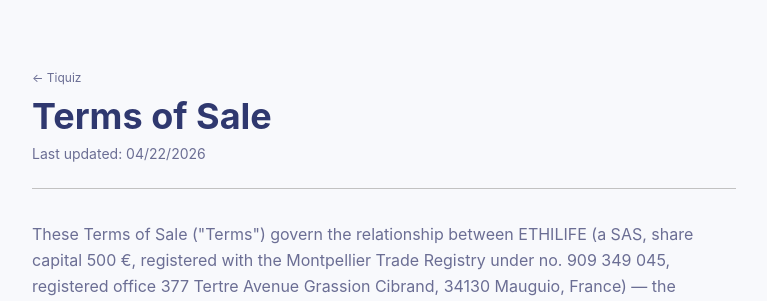
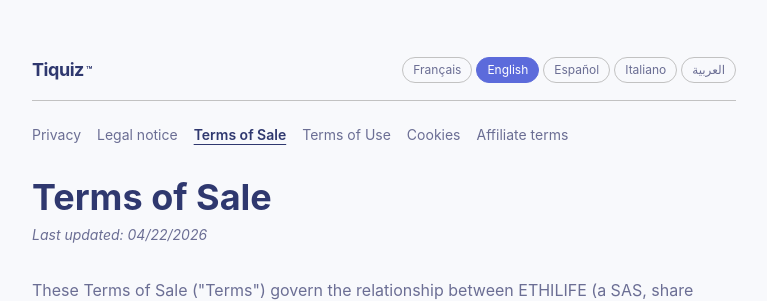
Before and after one commit to BenGOaff/tiquiz, a Next.js app: page /terms in a window 1280 px wide. Shown: the top 301 px of the page, without its empty margins (256-1023 px from the left). Built offline with nearby package versions, Linux system fonts and the light colour scheme; no server answers.

Commit message:
legal: language switcher + ?lang=XX support

```diff
--- a/app/affiliate/page.tsx
+++ b/app/affiliate/page.tsx
@@ -2,15 +2,26 @@
 import { getLocale } from "next-intl/server";
 import LegalPageView from "@/components/legal/LegalPageView";
 import { getLegalPage } from "@/lib/legal";
+import { SUPPORTED_LOCALES } from "@/i18n/config";
 
-export async function generateMetadata(): Promise<Metadata> {
-  const locale = await getLocale();
-  const page = getLegalPage("affiliate", locale);
+const SLUG = "affiliate" as const;
+
+type PageProps = { searchParams?: Promise<{ lang?: string }> };
+
+async function resolveLocale(searchParams?: Promise<{ lang?: string }>): Promise<string> {
+  const raw = (await searchParams)?.lang;
+  if (raw && (SUPPORTED_LOCALES as readonly string[]).includes(raw)) return raw;
+  return await getLocale();
+}
+
+export async function generateMetadata({ searchParams }: PageProps): Promise<Metadata> {
+  const locale = await resolveLocale(searchParams);
+  const page = getLegalPage(SLUG, locale);
   return { title: page.title, robots: { index: true, follow: true } };
 }
 
-export default async function AffiliatePage() {
-  const locale = await getLocale();
-  const page = getLegalPage("affiliate", locale);
-  return <LegalPageView page={page} locale={locale} />;
+export default async function LegalRoute({ searchParams }: PageProps) {
+  const locale = await resolveLocale(searchParams);
+  const page = getLegalPage(SLUG, locale);
+  return <LegalPageView page={page} locale={locale} activeSlug={SLUG} />;
 }
--- a/app/cookies/page.tsx
+++ b/app/cookies/page.tsx
@@ -2,15 +2,26 @@
 import { getLocale } from "next-intl/server";
 import LegalPageView from "@/components/legal/LegalPageView";
 import { getLegalPage } from "@/lib/legal";
+import { SUPPORTED_LOCALES } from "@/i18n/config";
 
-export async function generateMetadata(): Promise<Metadata> {
-  const locale = await getLocale();
-  const page = getLegalPage("cookies", locale);
+const SLUG = "cookies" as const;
+
+type PageProps = { searchParams?: Promise<{ lang?: string }> };
+
+async function resolveLocale(searchParams?: Promise<{ lang?: string }>): Promise<string> {
+  const raw = (await searchParams)?.lang;
+  if (raw && (SUPPORTED_LOCALES as readonly string[]).includes(raw)) return raw;
+  return await getLocale();
+}
+
+export async function generateMetadata({ searchParams }: PageProps): Promise<Metadata> {
+  const locale = await resolveLocale(searchParams);
+  const page = getLegalPage(SLUG, locale);
   return { title: page.title, robots: { index: true, follow: true } };
 }
 
-export default async function CookiesPage() {
-  const locale = await getLocale();
-  const page = getLegalPage("cookies", locale);
-  return <LegalPageView page={page} locale={locale} />;
+export default async function LegalRoute({ searchParams }: PageProps) {
+  const locale = await resolveLocale(searchParams);
+  const page = getLegalPage(SLUG, locale);
+  return <LegalPageView page={page} locale={locale} activeSlug={SLUG} />;
 }
--- a/app/legal/page.tsx
+++ b/app/legal/page.tsx
@@ -2,15 +2,26 @@
 import { getLocale } from "next-intl/server";
 import LegalPageView from "@/components/legal/LegalPageView";
 import { getLegalPage } from "@/lib/legal";
+import { SUPPORTED_LOCALES } from "@/i18n/config";
 
-export async function generateMetadata(): Promise<Metadata> {
-  const locale = await getLocale();
-  const page = getLegalPage("legal", locale);
+const SLUG = "legal" as const;
+
+type PageProps = { searchParams?: Promise<{ lang?: string }> };
+
+async function resolveLocale(searchParams?: Promise<{ lang?: string }>): Promise<string> {
+  const raw = (await searchParams)?.lang;
+  if (raw && (SUPPORTED_LOCALES as readonly string[]).includes(raw)) return raw;
+  return await getLocale();
+}
+
+export async function generateMetadata({ searchParams }: PageProps): Promise<Metadata> {
+  const locale = await resolveLocale(searchParams);
+  const page = getLegalPage(SLUG, locale);
   return { title: page.title, robots: { index: true, follow: true } };
 }
 
-export default async function LegalNoticePage() {
-  const locale = await getLocale();
-  const page = getLegalPage("legal", locale);
-  return <LegalPageView page={page} locale={locale} />;
+export default async function LegalRoute({ searchParams }: PageProps) {
+  const locale = await resolveLocale(searchParams);
+  const page = getLegalPage(SLUG, locale);
+  return <LegalPageView page={page} locale={locale} activeSlug={SLUG} />;
 }
--- a/app/privacy/page.tsx
+++ b/app/privacy/page.tsx
@@ -2,15 +2,26 @@
 import { getLocale } from "next-intl/server";
 import LegalPageView from "@/components/legal/LegalPageView";
 import { getLegalPage } from "@/lib/legal";
+import { SUPPORTED_LOCALES } from "@/i18n/config";
 
-export async function generateMetadata(): Promise<Metadata> {
-  const locale = await getLocale();
-  const page = getLegalPage("privacy", locale);
+const SLUG = "privacy" as const;
+
+type PageProps = { searchParams?: Promise<{ lang?: string }> };
+
+async function resolveLocale(searchParams?: Promise<{ lang?: string }>): Promise<string> {
+  const raw = (await searchParams)?.lang;
+  if (raw && (SUPPORTED_LOCALES as readonly string[]).includes(raw)) return raw;
+  return await getLocale();
+}
+
+export async function generateMetadata({ searchParams }: PageProps): Promise<Metadata> {
+  const locale = await resolveLocale(searchParams);
+  const page = getLegalPage(SLUG, locale);
   return { title: page.title, robots: { index: true, follow: true } };
 }
 
-export default async function PrivacyPage() {
-  const locale = await getLocale();
-  const page = getLegalPage("privacy", locale);
-  return <LegalPageView page={page} locale={locale} />;
+export default async function LegalRoute({ searchParams }: PageProps) {
+  const locale = await resolveLocale(searchParams);
+  const page = getLegalPage(SLUG, locale);
+  return <LegalPageView page={page} locale={locale} activeSlug={SLUG} />;
 }
--- a/app/terms-of-use/page.tsx
+++ b/app/terms-of-use/page.tsx
@@ -2,15 +2,26 @@
 import { getLocale } from "next-intl/server";
 import LegalPageView from "@/components/legal/LegalPageView";
 import { getLegalPage } from "@/lib/legal";
+import { SUPPORTED_LOCALES } from "@/i18n/config";
 
-export async function generateMetadata(): Promise<Metadata> {
-  const locale = await getLocale();
-  const page = getLegalPage("terms-of-use", locale);
+const SLUG = "terms-of-use" as const;
+
+type PageProps = { searchParams?: Promise<{ lang?: string }> };
+
+async function resolveLocale(searchParams?: Promise<{ lang?: string }>): Promise<string> {
+  const raw = (await searchParams)?.lang;
+  if (raw && (SUPPORTED_LOCALES as readonly string[]).includes(raw)) return raw;
+  return await getLocale();
+}
+
+export async function generateMetadata({ searchParams }: PageProps): Promise<Metadata> {
+  const locale = await resolveLocale(searchParams);
+  const page = getLegalPage(SLUG, locale);
   return { title: page.title, robots: { index: true, follow: true } };
 }
 
-export default async function TermsOfUsePage() {
-  const locale = await getLocale();
-  const page = getLegalPage("terms-of-use", locale);
-  return <LegalPageView page={page} locale={locale} />;
+export default async function LegalRoute({ searchParams }: PageProps) {
+  const locale = await resolveLocale(searchParams);
+  const page = getLegalPage(SLUG, locale);
+  return <LegalPageView page={page} locale={locale} activeSlug={SLUG} />;
 }
--- a/app/terms/page.tsx
+++ b/app/terms/page.tsx
@@ -2,15 +2,26 @@
 import { getLocale } from "next-intl/server";
 import LegalPageView from "@/components/legal/LegalPageView";
 import { getLegalPage } from "@/lib/legal";
+import { SUPPORTED_LOCALES } from "@/i18n/config";
 
-export async function generateMetadata(): Promise<Metadata> {
-  const locale = await getLocale();
-  const page = getLegalPage("terms", locale);
+const SLUG = "terms" as const;
+
+type PageProps = { searchParams?: Promise<{ lang?: string }> };
+
+async function resolveLocale(searchParams?: Promise<{ lang?: string }>): Promise<string> {
+  const raw = (await searchParams)?.lang;
+  if (raw && (SUPPORTED_LOCALES as readonly string[]).includes(raw)) return raw;
+  return await getLocale();
+}
+
+export async function generateMetadata({ searchParams }: PageProps): Promise<Metadata> {
+  const locale = await resolveLocale(searchParams);
+  const page = getLegalPage(SLUG, locale);
   return { title: page.title, robots: { index: true, follow: true } };
 }
 
-export default async function TermsPage() {
-  const locale = await getLocale();
-  const page = getLegalPage("terms", locale);
-  return <LegalPageView page={page} locale={locale} />;
+export default async function LegalRoute({ searchParams }: PageProps) {
+  const locale = await resolveLocale(searchParams);
+  const page = getLegalPage(SLUG, locale);
+  return <LegalPageView page={page} locale={locale} activeSlug={SLUG} />;
 }
--- /dev/null
+++ b/components/legal/LegalLocaleSwitcher.tsx
@@ -0,0 +1,44 @@
+"use client";
+
+// components/legal/LegalLocaleSwitcher.tsx
+// Renders the 5 supported locales as plain anchor tags on legal pages so
+// creators can share locale-specific links from their landing pages
+// (e.g. tiquiz.com/privacy?lang=en from an English sales page).
+
+import Link from "next/link";
+import { usePathname } from "next/navigation";
+
+const LABELS: Record<string, string> = {
+  fr: "Français",
+  en: "English",
+  es: "Español",
+  it: "Italiano",
+  ar: "العربية",
+};
+
+const ORDER = ["fr", "en", "es", "it", "ar"] as const;
+
+export default function LegalLocaleSwitcher({ current }: { current: string }) {
+  const pathname = usePathname();
+  return (
+    <nav aria-label="Language" className="flex flex-wrap gap-1">
+      {ORDER.map((l) => {
+        const active = l === current;
+        return (
+          <Link
+            key={l}
+            href={`${pathname}?lang=${l}`}
+            className={`text-xs px-2.5 py-1 rounded-full border transition-colors ${
+              active
+                ? "bg-primary text-primary-foreground border-primary"
+                : "border-border text-muted-foreground hover:text-foreground hover:border-foreground/30"
+            }`}
+            aria-current={active ? "page" : undefined}
+          >
+            {LABELS[l]}
+          </Link>
+        );
+      })}
+    </nav>
+  );
+}
--- a/components/legal/LegalPageView.tsx
+++ b/components/legal/LegalPageView.tsx
@@ -1,31 +1,67 @@
 import Link from "next/link";
 import type { LegalPage } from "@/lib/legal/types";
+import { LEGAL_SLUGS } from "@/lib/legal/types";
+import LegalLocaleSwitcher from "@/components/legal/LegalLocaleSwitcher";
 
 // Server component that renders a LegalPage dataset.
-// Keeps the markup minimal and screen-reader-friendly; relies on Tailwind
-// typography utilities so the page inherits the site's look & feel.
+// Includes a language switcher + sub-nav between legal pages so creators
+// can share locale-specific links from landing pages (?lang=en, ?lang=es…).
+
+const NAV_LABELS: Record<string, Record<(typeof LEGAL_SLUGS)[number], string>> = {
+  fr: { privacy: "Confidentialité", legal: "Mentions légales", terms: "CGV", "terms-of-use": "CGU", cookies: "Cookies", affiliate: "Affiliation" },
+  en: { privacy: "Privacy", legal: "Legal notice", terms: "Terms of Sale", "terms-of-use": "Terms of Use", cookies: "Cookies", affiliate: "Affiliate terms" },
+  es: { privacy: "Privacidad", legal: "Aviso legal", terms: "Condiciones de venta", "terms-of-use": "Condiciones de uso", cookies: "Cookies", affiliate: "Afiliación" },
+  it: { privacy: "Privacy", legal: "Note legali", terms: "Condizioni di vendita", "terms-of-use": "Condizioni d'uso", cookies: "Cookie", affiliate: "Affiliazione" },
+  ar: { privacy: "الخصوصية", legal: "إشعار قانوني", terms: "شروط البيع", "terms-of-use": "شروط الاستخدام", cookies: "ملفات تعريف الارتباط", affiliate: "برنامج الشركاء" },
+};
 
 export default function LegalPageView({
   page,
   locale,
+  activeSlug,
 }: {
   page: LegalPage;
   locale: string;
+  activeSlug: (typeof LEGAL_SLUGS)[number];
 }) {
   const dir = locale === "ar" ? "rtl" : "ltr";
+  const nav = NAV_LABELS[locale] ?? NAV_LABELS.en;
   return (
     <main dir={dir} className="min-h-screen bg-background text-foreground">
-      <div className="max-w-3xl mx-auto px-5 sm:px-8 py-10 sm:py-16 space-y-8">
-        <header className="space-y-2 border-b pb-6">
+      <div className="max-w-3xl mx-auto px-5 sm:px-8 py-8 sm:py-14 space-y-6">
+        <header className="flex flex-wrap items-center justify-between gap-3 border-b pb-4">
           <Link
             href="/"
-            className="text-xs text-muted-foreground hover:text-foreground transition-colors inline-block"
+            className="text-lg font-bold tracking-tight hover:opacity-80 transition-opacity"
           >
-            ← Tiquiz
+            Tiquiz<span className="align-top text-[10px] ml-0.5">™</span>
           </Link>
+          <LegalLocaleSwitcher current={locale} />
+        </header>
+        <nav aria-label="Legal pages" className="flex flex-wrap gap-x-4 gap-y-1 text-sm">
+          {LEGAL_SLUGS.map((slug) => {
+            const active = slug === activeSlug;
+            return (
+              <Link
+                key={slug}
+                href={`/${slug}?lang=${locale}`}
+                className={`transition-colors ${
+                  active
+                    ? "text-foreground font-semibold underline underline-offset-4"
+                    : "text-muted-foreground hover:text-foreground"
+                }`}
+                aria-current={active ? "page" : undefined}
+              >
+                {nav[slug]}
+              </Link>
+            );
+          })}
+        </nav>
+        <div className="space-y-8 pt-2">
+          <div className="space-y-2">
             <h1 className="text-3xl sm:text-4xl font-bold leading-tight">{page.title}</h1>
-          <p className="text-sm text-muted-foreground">{page.lastUpdated}</p>
-        </header>
+            <p className="text-sm text-muted-foreground italic">{page.lastUpdated}</p>
+          </div>
           {page.intro && (
             <p className="text-base leading-relaxed text-muted-foreground">{page.intro}</p>
           )}
@@ -50,6 +86,7 @@
             ))}
           </div>
         </div>
+      </div>
     </main>
   );
 }
```
Lines whose indentation alone changed are shown as unchanged.
